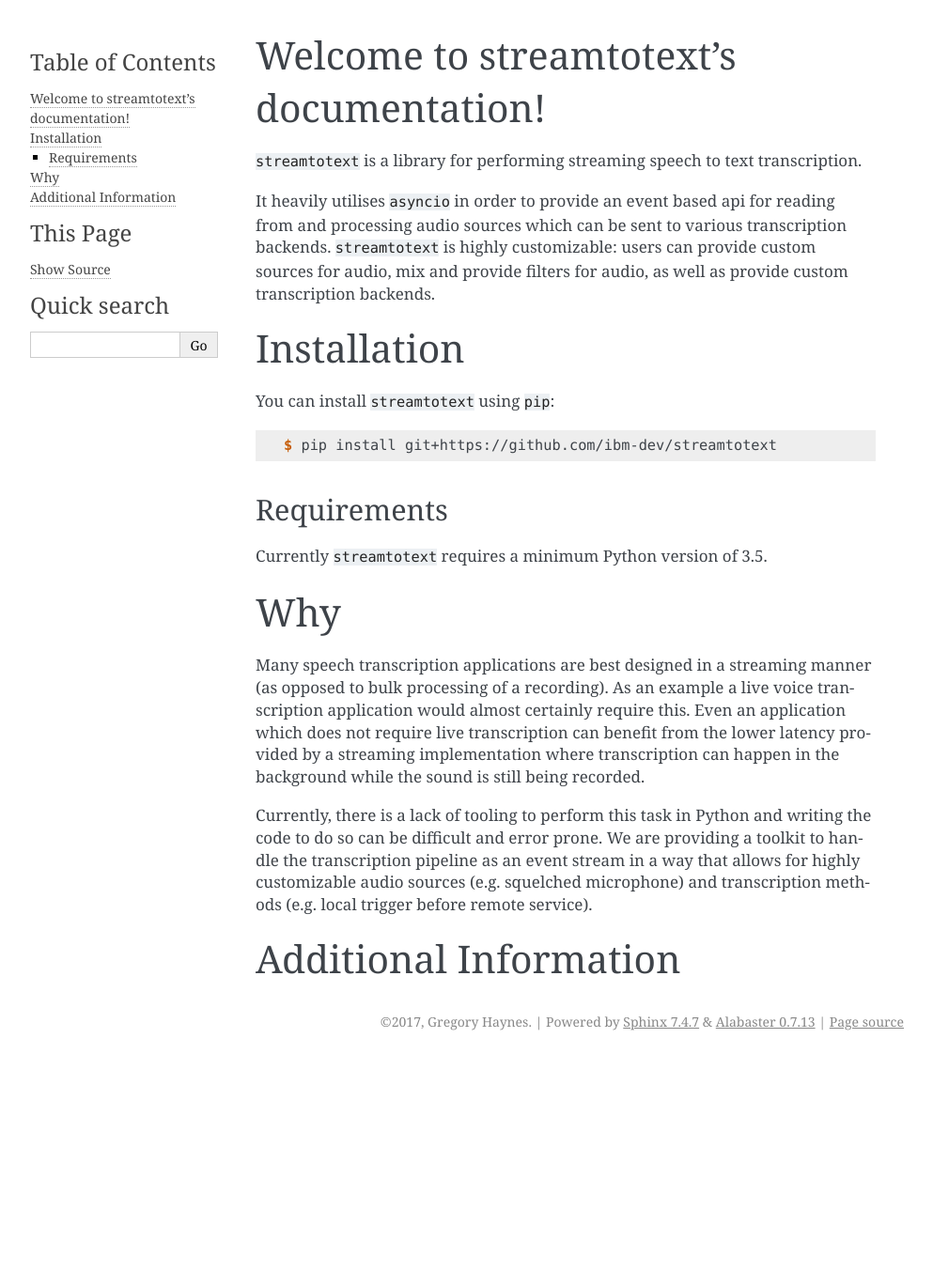
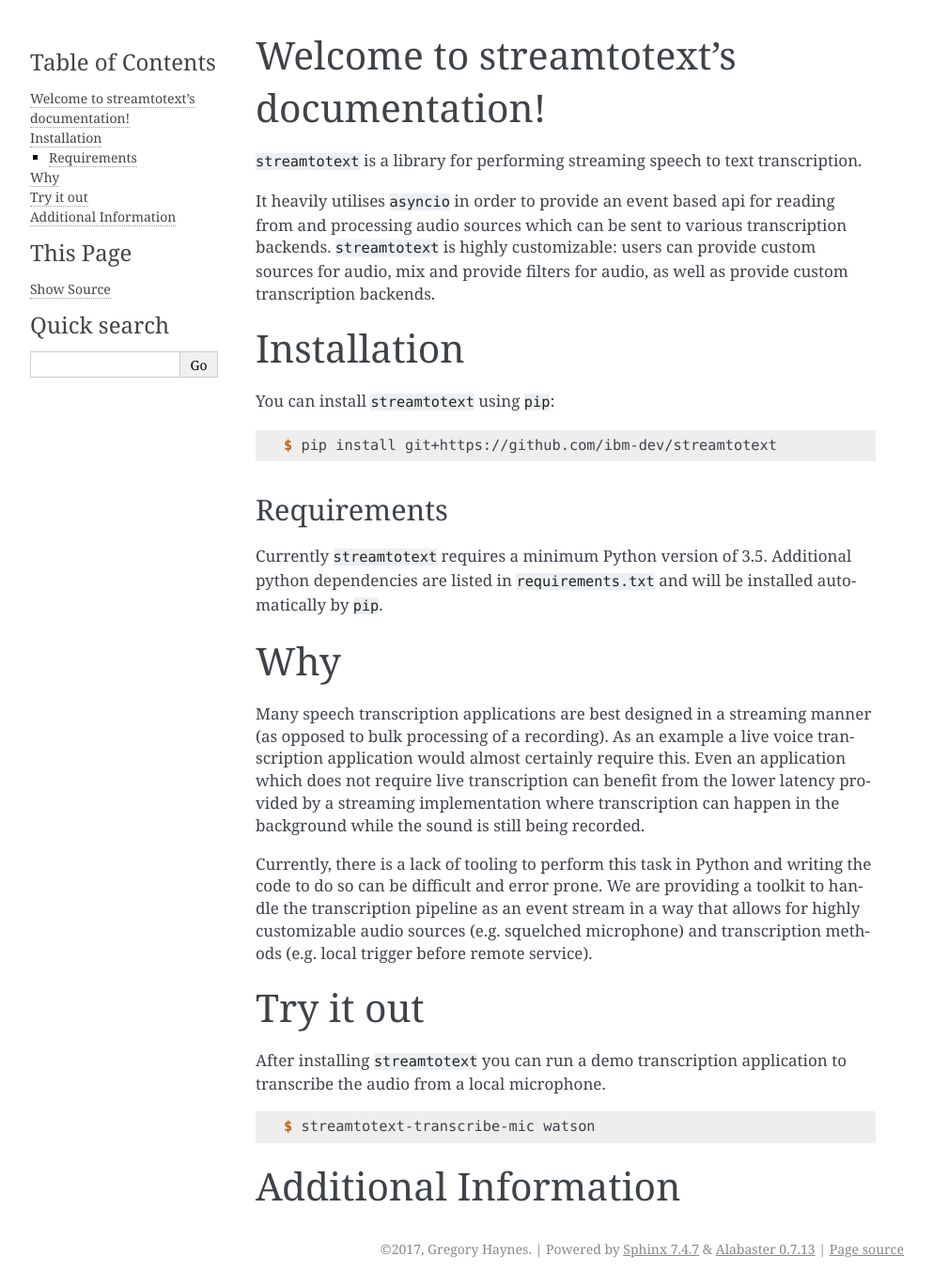
Before and after one commit to IBM/streamtotext, a Sphinx documentation site: the page built from doc/index.rst, in a window 1280 px wide. Shown: the whole page at 94% size, without its empty margins (148-1141 px from the left). Built offline with Sphinx 7.4.7, drawn with Linux system fonts in a browser that asks for light colours; pages that are not in the unit, such as notebooks, are missing from menus; before the commit the page ends 1127 px from its top, so only the background shows below that.

Commit message:
run sphinx apidoc gen as part of sphinx build

```diff
--- a/doc/conf.py
+++ b/doc/conf.py
@@ -152,3 +152,18 @@
      author, 'streamtotext', 'One line description of project.',
      'Miscellaneous'),
 ]
+
+def run_apidoc(_):
+    from sphinx.apidoc import main
+    import os
+    import sys
+    sys.path.append(os.path.join(os.path.dirname(__file__), '..'))
+    cur_dir = os.path.abspath(os.path.dirname(__file__))
+    output_path = os.path.join(cur_dir, 'api')
+    module_dir = os.path.join(cur_dir, '..', 'streamtotext')
+    test_path = os.path.join(module_dir, 'tests')
+    cli_path = os.path.join(module_dir, 'cli')
+    main(['apidoc', '-T', '-e', '-o', output_path, module_dir, test_path, cli_path])
+
+def setup(app):
+    app.connect('builder-inited', run_apidoc)
--- /dev/null
+++ b/doc/demo.rst
@@ -0,0 +1,9 @@
+Try it out
+==========
+
+After installing ``streamtotext`` you can run a demo transcription application
+to transcribe the audio from a local microphone.
+
+.. code-block:: console
+
+    $ streamtotext-transcribe-mic watson
--- a/doc/index.rst
+++ b/doc/index.rst
@@ -39,6 +39,10 @@
 and transcription methods (e.g. local trigger before remote service).
 
 
+.. include:: demo.rst
+
+
+
 Additional Information
 ======================
 
--- a/doc/installation.rst
+++ b/doc/installation.rst
@@ -12,3 +12,5 @@
 ------------
 
 Currently ``streamtotext`` requires a minimum Python version of 3.5.
+Additional python dependencies are listed in ``requirements.txt`` and will
+be installed automatically by ``pip``.
```
Also changed, not shown: 1 other file.
